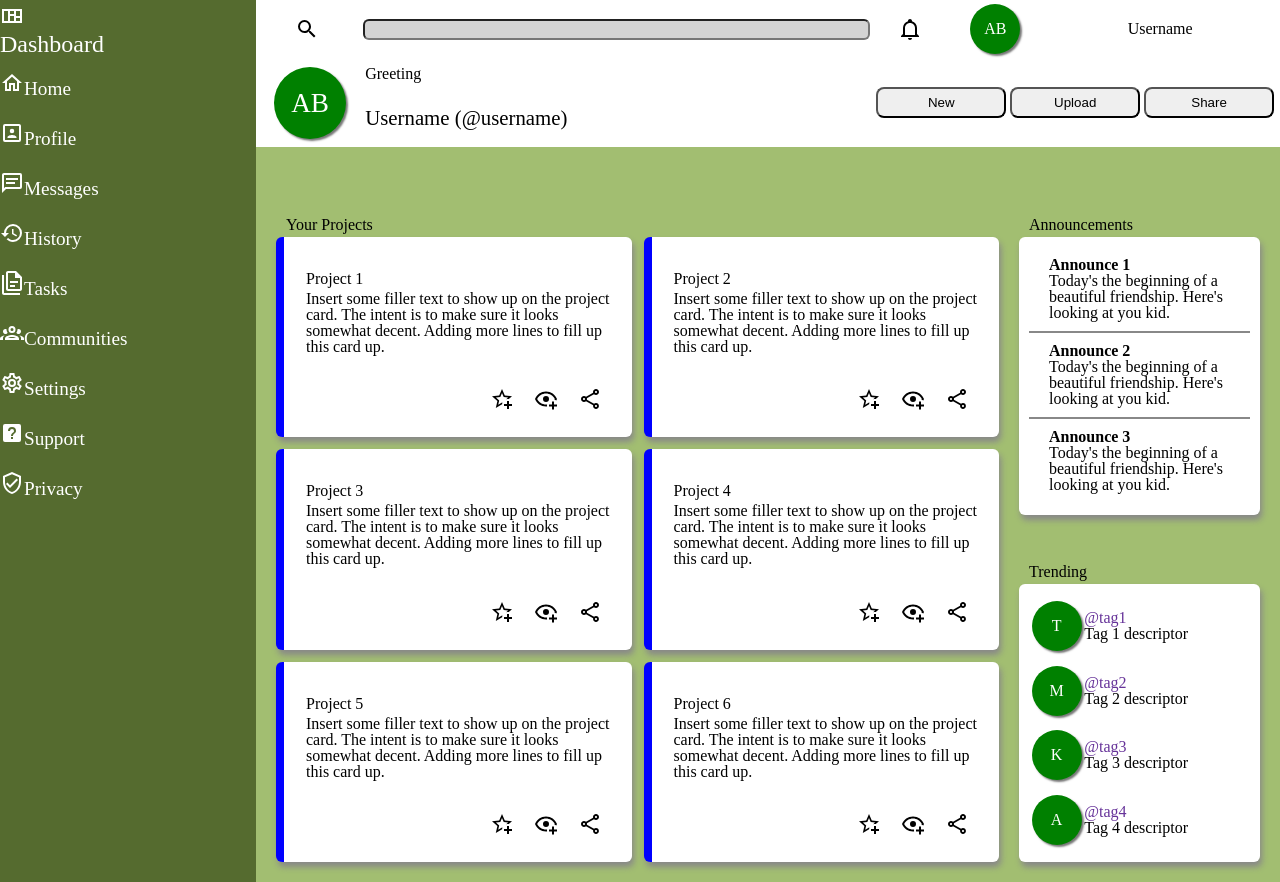
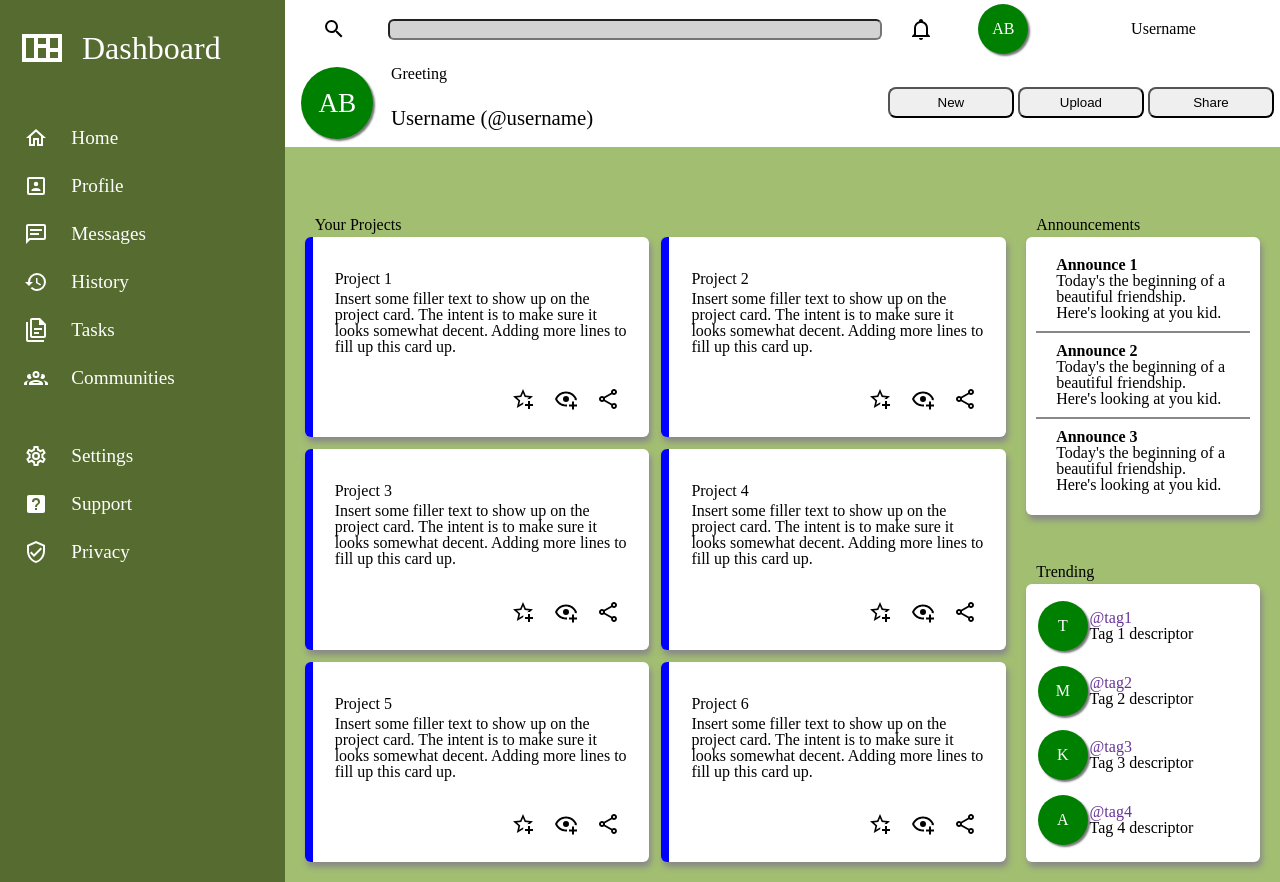
Before and after one commit to pcho101/top-admin-dashboard, a plain HTML site: page index.html in a window 1280 px wide. Drawn offline with Linux system fonts and the light colour scheme.

Commit message:
Update sidebar layout and styling

```diff
--- a/index.html
+++ b/index.html
@@ -11,59 +11,47 @@
 <body>
     <div class="sidebar">
         <div class="logo-section">
-            <div class="logo">
-                <a href="#">
-                    <img src="icons/dashboard.svg" alt="dashboard">Dashboard
-                </a>
-            </div>
+            <img src="icons/dashboard.svg" alt="dashboard">
+            <a href="#">Dashboard</a>
         </div>
         <div class="nav-top">
             <div class="nav-item">
-                <a href="#">
-                    <img src="icons/home.svg" alt="home">Home
-                </a>
+                <img src="icons/home.svg" alt="home">
+                <a href="#">Home</a>
             </div>
             <div class="nav-item">
-                <a href="#">
-                    <img src="icons/profile.svg" alt="profile">Profile
-                </a>
+                <img src="icons/profile.svg" alt="profile">
+                <a href="#">Profile</a>
             </div>
             <div class="nav-item">
-                <a href="#">
-                    <img src="icons/messages.svg" alt="messages">Messages
-                </a>
+                <img src="icons/messages.svg" alt="messages">
+                <a href="#">Messages</a>
             </div>
             <div class="nav-item">
-                <a href="#">
-                    <img src="icons/history.svg" alt="history">History
-                </a>
+                <img src="icons/history.svg" alt="history">
+                <a href="#">History</a>
             </div>
             <div class="nav-item">
-                <a href="#">
-                    <img src="icons/tasks.svg" alt="tasks">Tasks
-                </a>
+                <img src="icons/tasks.svg" alt="tasks">
+                <a href="#">Tasks</a>
             </div>
             <div class="nav-item">
-                <a href="#">
-                    <img src="icons/communities.svg" alt="communities">Communities
-                </a>
+                <img src="icons/communities.svg" alt="communities">
+                <a href="#">Communities</a>
             </div>
         </div>
         <div class="nav-bottom">
             <div class="nav-item">
-                <a href="#">
-                    <img src="icons/settings.svg" alt="settings">Settings
-                </a>
+                <img src="icons/settings.svg" alt="settings">
+                <a href="#">Settings</a>
             </div>
             <div class="nav-item">
-                <a href="#">
-                    <img src="icons/support.svg" alt="support">Support
-                </a>
+                <img src="icons/support.svg" alt="support">
+                <a href="#">Support</a>
             </div>
             <div class="nav-item">
-                <a href="#">
-                    <img src="icons/privacy.svg" alt="privacy">Privacy
-                </a>
+                <img src="icons/privacy.svg" alt="privacy">
+                <a href="#">Privacy</a>
             </div>
         </div>
     </div>
--- a/style.css
+++ b/style.css
@@ -4,37 +4,56 @@
 
 body {
     display: grid;
-    grid-template-columns: 1fr 4fr;
+    grid-template-columns: min-content 4fr;
     grid-template-rows: 1fr 5fr;
 }
 
 .sidebar {
     grid-row: 1 / 3;
     display: grid;
-    grid-template-rows: 60px 300px 150px;
+    gap: 30px;
+    grid-template-rows: repeat(3, min-content);
     background-color: darkolivegreen;
     font-size: 1.2rem;
+    color: white;
 }
 
 .sidebar img {
     filter: invert(100%);
+    align-items: center;
 }
 
 .logo-section,
 .nav-top,
 .nav-bottom {
     display: grid;
-    grid-template-columns: 1fr 5fr;
     align-items: center;
 }
 
-.logo a {
-    font-size: 1.5rem;
-    color: white;
+.logo-section {
+    gap: 16px;
+    grid-template-columns: 1fr 4fr;
+    padding: 24px 64px 12px 18px;
+    font-size: 2rem;
+    font-weight: 500;
+}
+
+.logo-section img {
+    height: 48px;
+    width: 48px;
 }
 
 .nav-item {
-    grid-column: 1 / 3;
+    display: grid;
+    grid-template-columns: 1fr 4fr;
+    align-items: center;
+    padding: 12px 24px;
+}
+
+.nav-item:hover {
+    background-color: rgb(49, 61, 27);
+    border-left: 4px solid white;
+    cursor: pointer;
 }
 
 a {
```
